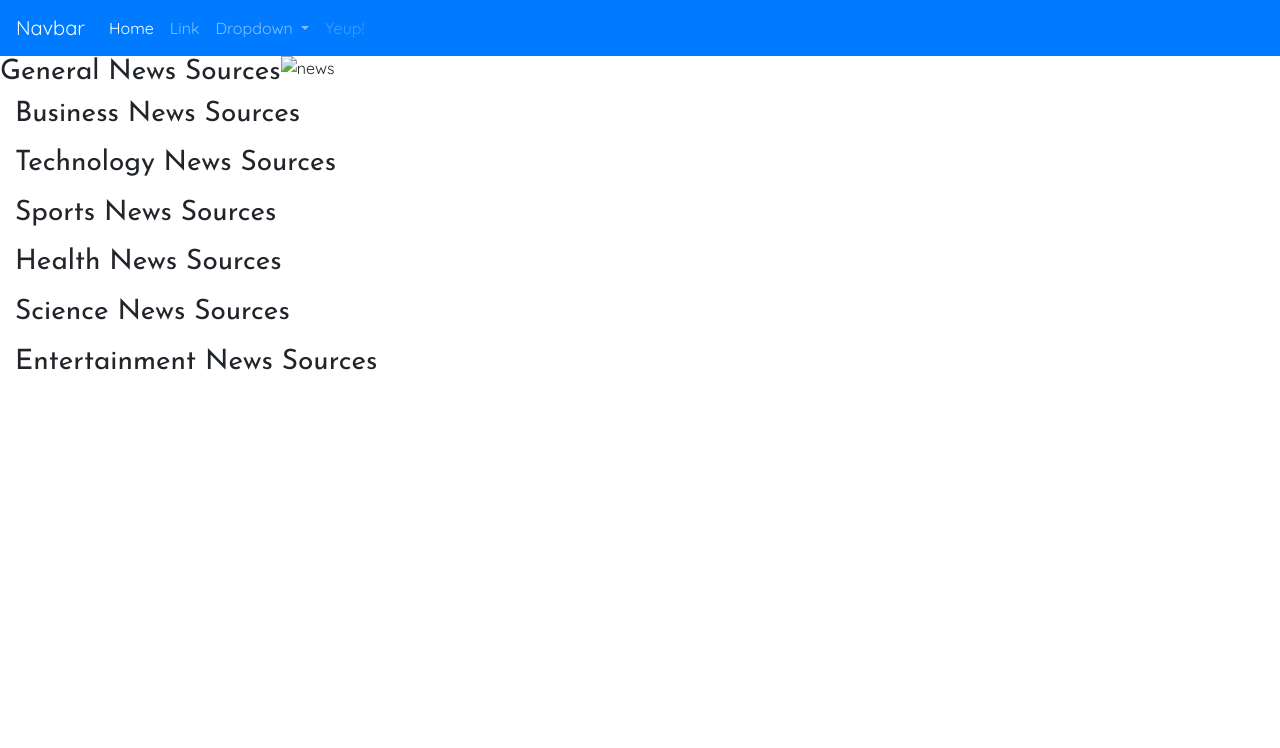
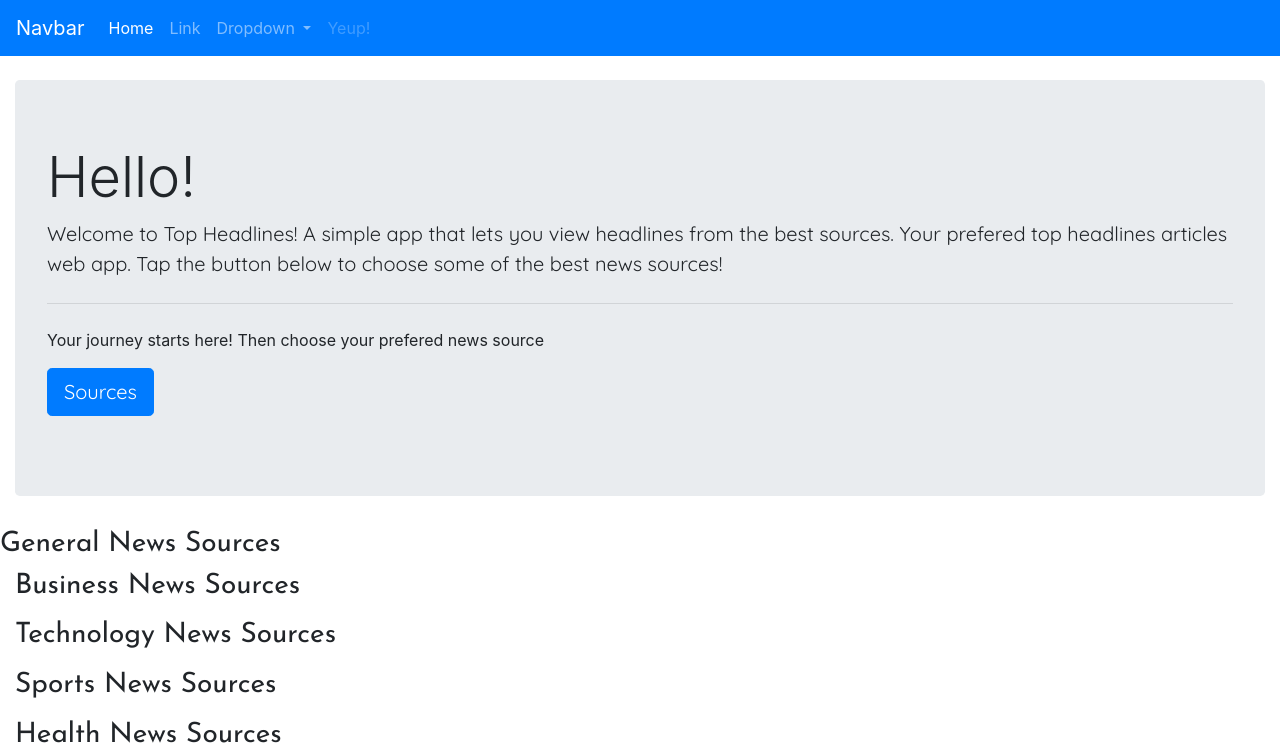
Before and after one commit to SamNgigi/News-Highlight, a Flask app: template app/templates/index.html in a window 1280 px wide. Shown: the top 748 px of the page. Before the commit the page ends 370 px from the top, so only its background shows below. Run offline with Flask 2, Linux system fonts and the light colour scheme; the template is opened without the code that fills it, so the values that code supplies are empty; parts of the project's set-up code (start-up, migrations or seed data) failed here and were passed over; some libraries are stand-ins or nearby versions.

Commit message:
Added Jumbotron. Css link still not working properly

```diff
--- a/app/static/css/index.css
+++ b/app/static/css/index.css
@@ -3,6 +3,6 @@
 h3{
   font-family: 'Josefin Sans', sans-serif;
 }
-*{
+.lead{
   font-family: 'Quicksand', sans-serif;
 }
--- a/app/templates/index.html
+++ b/app/templates/index.html
@@ -1,9 +1,20 @@
 {% extends 'base.html' %} {% import 'macros.html' as macro %}
 {% block content %}
+<div class="container-fluid mt-4">
+  <div class="jumbotron">
+    <h1 class="display-4">Hello!</h1>
+    <p class="lead">Welcome to Top Headlines! A simple app that lets you view headlines from the best sources. Your prefered top headlines articles web app. Tap the button below to choose some of the best news sources!</p>
+    <p class="lead"></p>
+    <hr class="my-4">
+    <p>Your journey starts here! Then choose your prefered news source</p>
+    <p class="lead">
+      <a class="btn btn-primary btn-lg" href="#" role="button">Sources</a>
+    </p>
+  </div>
+</div>
 <div class="container-fluid">
   <div class="row">
       <h3>General News Sources</h3>
-      <img src="" alt="news">
   </div>
   <div class="row">
         {{macro.displaySourceList(general)}}
```
